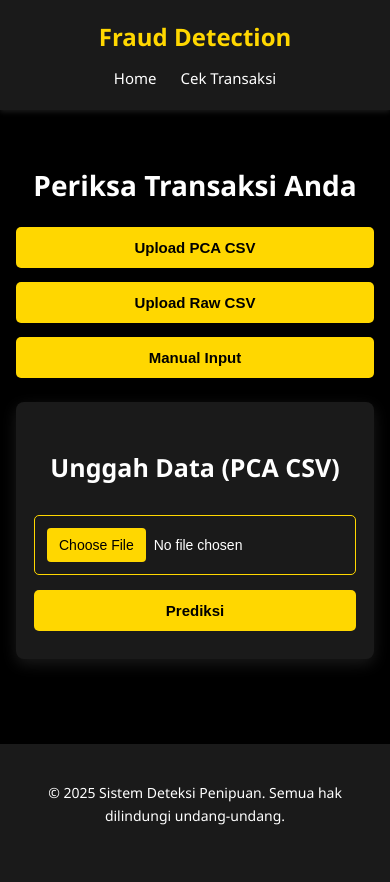
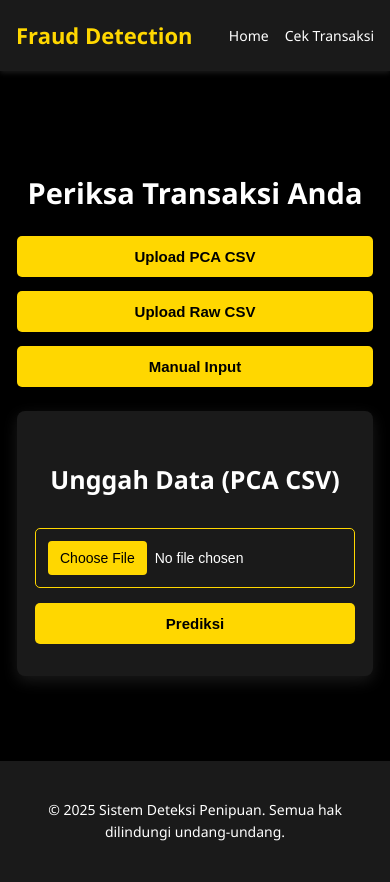
Before and after one commit to WIldan1330/fraud-detection-app, a Flask app: page /cek in a window 390 px wide. Before the commit the page ends 825 px from the top, so only its background shows below. Run offline with Flask 3, Linux system fonts and the light colour scheme.

Commit message:
fix mobile navbar and card alignment

```diff
--- a/static/style.css
+++ b/static/style.css
@@ -461,3 +461,53 @@ footer {
   }
 
 }
+
+@media (max-width:768px){
+
+  .navbar .container{
+    flex-direction: row;
+    justify-content: space-between;
+    align-items: center;
+  }
+
+  .logo{
+    font-size: 22px;
+    text-align: left;
+    white-space: nowrap;
+  }
+
+  .navbar ul{
+    flex-direction: row;
+    gap: 16px;
+    width: auto;
+  }
+
+  .navbar a{
+    font-size: 14px;
+  }
+
+  .check-transaction-section{
+    padding-top: 80px;
+  }
+
+  .input-mode-tabs,
+  .input-content,
+  .results-section{
+    max-width: 356px;
+    width: 100%;
+  }
+
+  .input-content{
+    padding: 32px 18px;
+  }
+
+  h1{
+    font-size: 29px;
+    white-space: nowrap;
+  }
+
+  h2{
+    font-size: 25px;
+  }
+
+}
```
